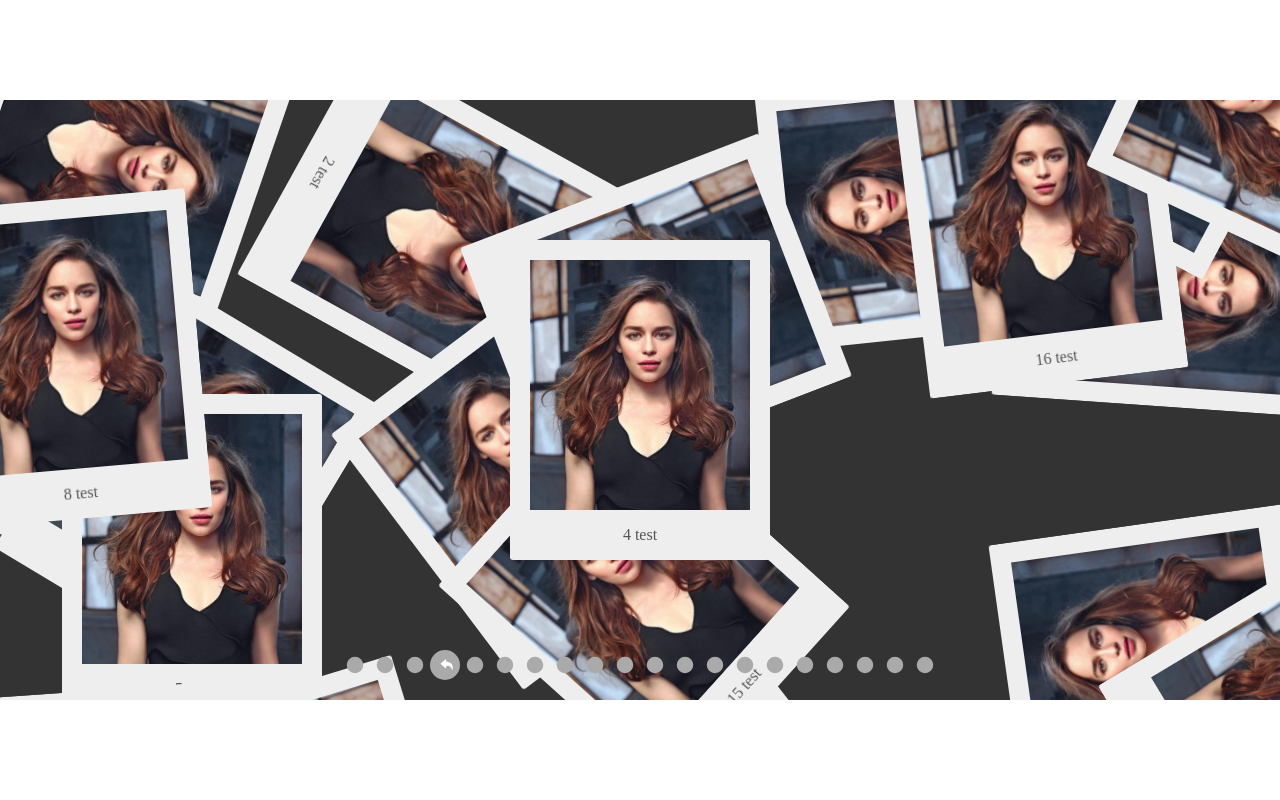
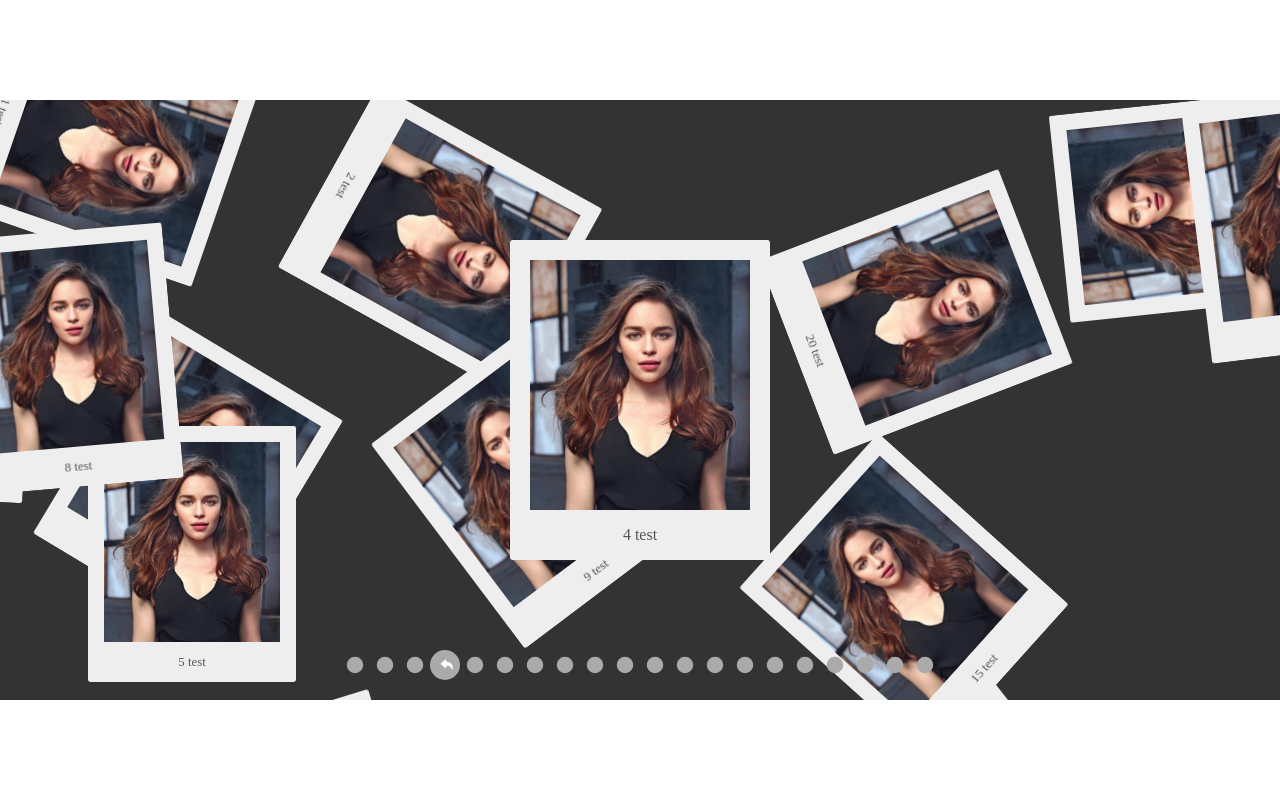
Before and after one commit to yangzhiyang/gallery, a plain HTML site: page index.html in a window 1280 px wide. Drawn offline with Linux system fonts and the light colour scheme.

Commit message:
样式优化

```diff
--- a/index.html
+++ b/index.html
@@ -72,7 +72,7 @@
             .center {
                 left: 50%;
                 top : 50%;
-                transform: translate(-50%,-50%);
+                transform: translate(-50%,-50%) scale(1);
                 z-index: 999;
             }
             .photo-wrap {
@@ -90,10 +90,10 @@
                 transform:  rotateY(180deg);
             }
             .photo-front .photo-wrap {
-                transform: perspective(800px) rotateY(0deg);
+                transform: perspective(800px) rotateY(0deg) translate(0,0);
             }
             .photo-back .photo-wrap {
-                transform: perspective(800px) rotateY(180deg);
+                transform: perspective(800px) rotateY(180deg) translate(-100px,0);
             }
             /* 导航条样式 */
             .nav {
@@ -136,6 +136,13 @@
             .nav .i_back {
                 transform: rotateY(-180deg)
             }
+            /* 所有图片初始定位到中间位置
+            解决重新排列图片时中间位置的图片短暂消失的问题  */
+            .photo {
+                top: 50%;
+                left: 50%;
+                transform: translate(-50%,-50%) scale(1);
+            }
 
         </style>
     </head>
@@ -157,7 +164,7 @@
         </div>
         <script src="data.js"></script>
         <script>
-            //随机生成序号
+            //生成随机数
             function random(min,max){
                 var num = Math.floor(Math.random()*(max-min)+min)
                 return num
@@ -215,15 +222,21 @@
                      //0-photoHeight < top < wrapHeight
                     photosLeft[i].style.left = random(0-photoWidth,wrapWidth/2-photoWidth/2)+'px'
                     photosLeft[i].style.top = random(0-photoHeight,wrapHeight)+'px'
-                    photosLeft[i].style['transform'] = 'rotate('+random(-120,120)+'deg)'
+                    photosLeft[i].style['transform'] = 'rotate('+random(-120,120)+'deg) scale(.8)'
+                    console.log(wrapWidth/2-photoWidth/2);
+
                  }
                  for(let i=0;i<photosRight.length;i++){
                      //右分区图片分布范围
                      //0-photoWidth < right < warpWidth/2-photoWidth/2
                      //0-photoHeight < top < wrapHeight
-                    photosRight[i].style.right = random(0-photoWidth,wrapWidth/2-photoWidth/2)+'px'
+                     //右分区定位改用left为了覆盖初始定位left：50%
+                    photosRight[i].style.left = wrapWidth - random(0-photoWidth,wrapWidth/2-photoWidth/2)+'px'
                     photosRight[i].style.top = random(0-photoHeight,wrapHeight)+'px'
-                    photosRight[i].style['transform'] = 'rotate('+random(-120,120)+'deg)'
+                    photosRight[i].style['transform'] = 'rotate('+random(-120,120)+'deg) scale(.8)'
+
+
+
                 }
                 for(let i=0;i<navs.length;i++){
                     navs[i].className = navs[i].className.replace(/\s*i_current\s*/,' ')
```
Also changed, not shown: 1 other file.
